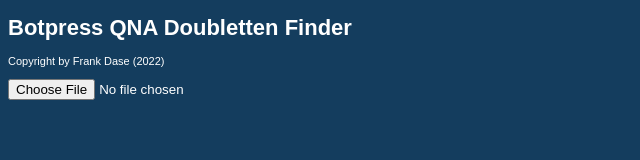
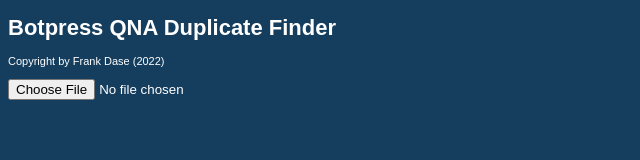
Before and after one commit to FrankDaze/botpress_qna_duplicate_finder, a plain HTML site: page index.htm in a window 1280 px wide. Shown: the full height of the page, 0-640 px from the left. Drawn offline with Linux system fonts and the light colour scheme.

Commit message:
Changed Headline

```diff
--- a/index.htm
+++ b/index.htm
@@ -35,7 +35,7 @@
 
 		}
 	</style>
-<h1>Botpress QNA Doubletten Finder</h1>
+<h1>Botpress QNA Duplicate Finder</h1>
 Copyright by Frank Dase (2022)<br/><br/>
 <input type="file" id="fileUpload" onchange="getPath(this.files)">
 
```
